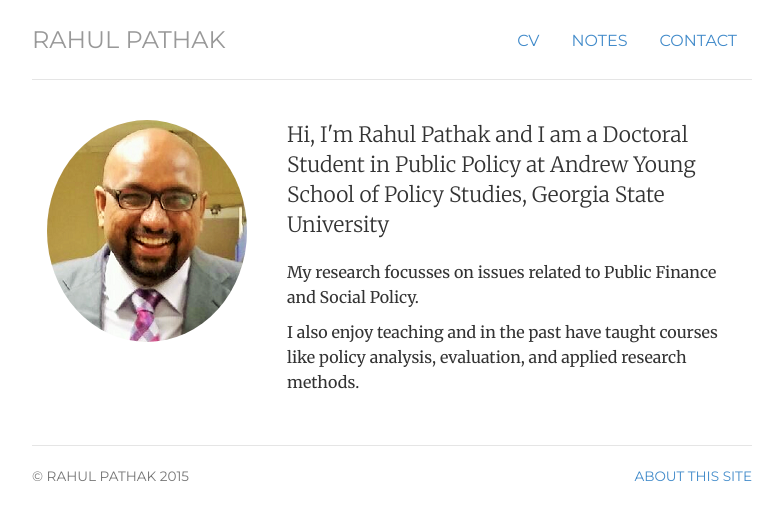
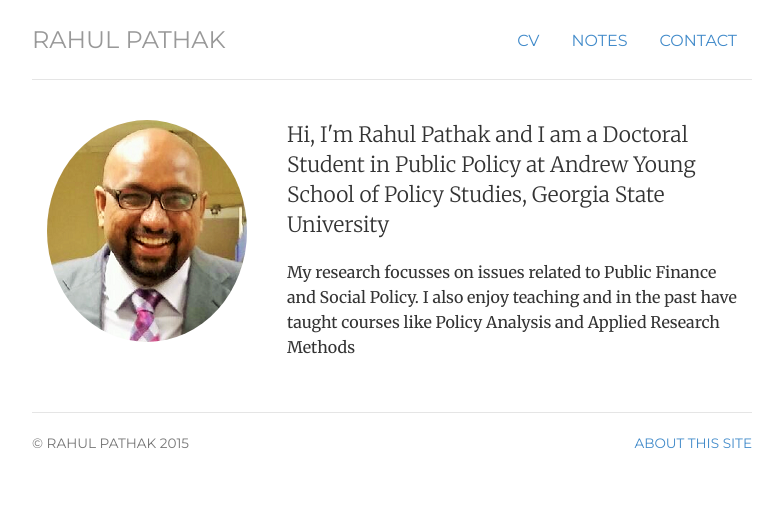
Before and after one commit to pathak-rahul/pathak-rahul.github.io, a Jekyll site: the page built from index.html, in a window 1280 px wide. Shown: the top 520 px of the page, without its empty margins (248-1031 px from the left). Built offline with Jekyll 4.4.1, drawn with Linux system fonts in a browser that asks for light colours.

Commit message:
Update index.html

```diff
--- a/index.html
+++ b/index.html
@@ -13,8 +13,7 @@ description: Rahul Pathak is Doctoral Student at Andrew Young School of Policy S
 	</div>
 	<div itemscope itemtype="http://data-vocabulary.org/Person" class="col-sm-8">
 	<p class="lead">Hi, I'm <span itemprop="name">Rahul Pathak</span> and I am a Doctoral Student in Public Policy at Andrew Young School of Policy Studies, Georgia State University</p>
-	<p>My research focusses on issues related to <span itemprop="title">Public Finance and Social Policy.</span>
-  	<p>I also enjoy teaching and in the past have taught courses like <span itemprop="title">policy analysis, evaluation, and applied research methods</span>.
-	</div>
+	<p>My research focusses on issues related to <span itemprop="title">Public Finance and Social Policy. I also enjoy teaching and in the past have taught courses like Policy Analysis and Applied Research Methods</span>
+  	</div>
 </div>
 <!-- </div> -->
```
